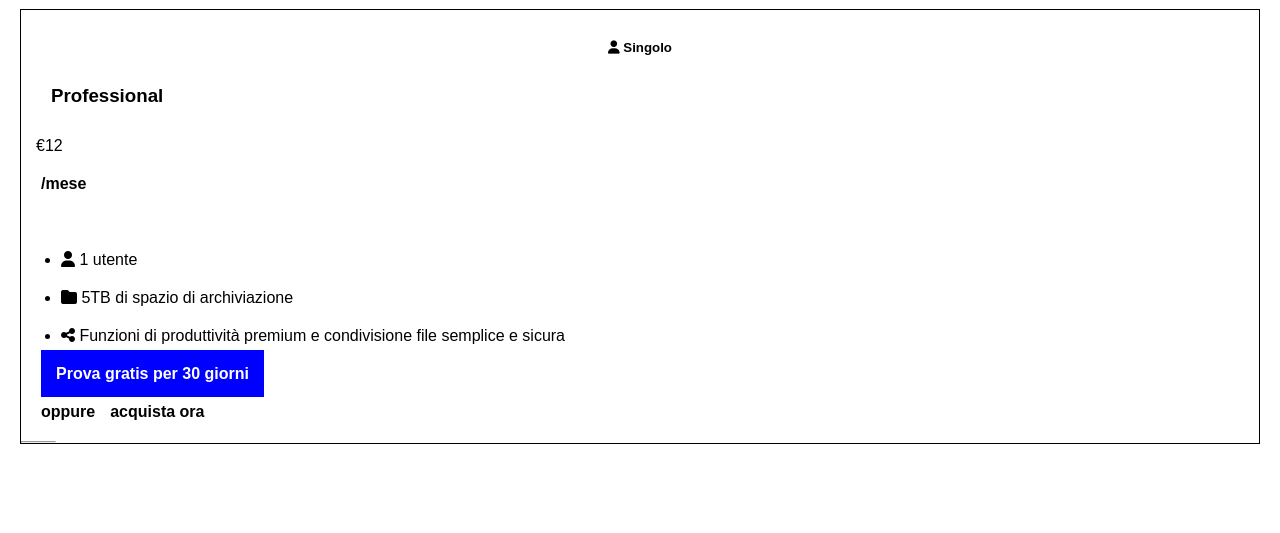
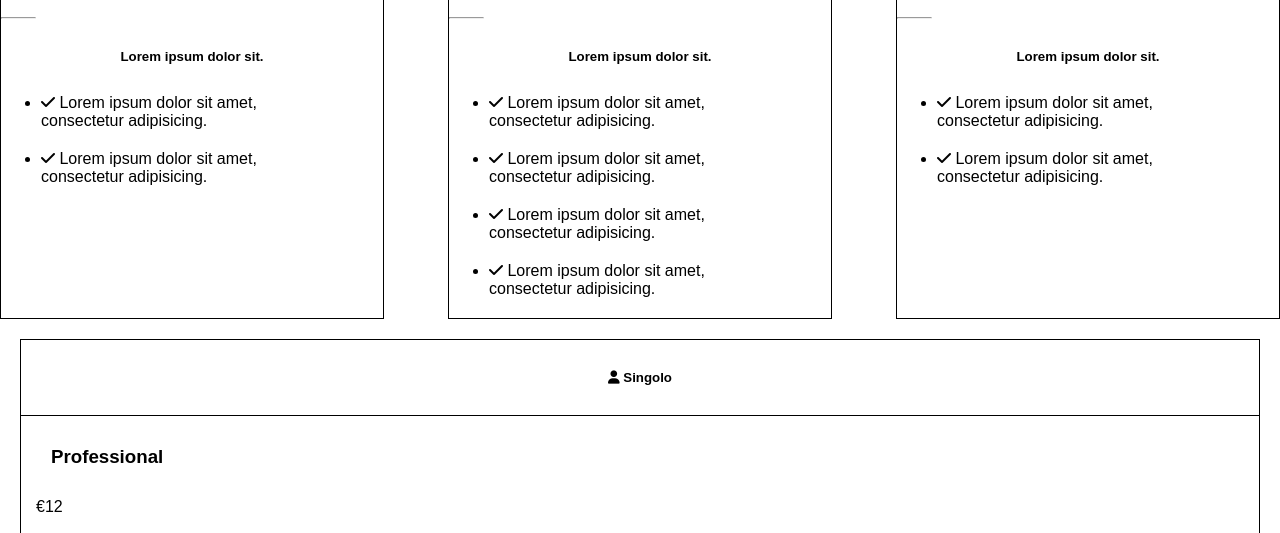
Before and after one commit to VincentDS98/htmlcss-dropbox, a plain HTML site: page index.html in a window 1280 px wide. Shown: the part 1213-1746 px from the top of the page. Drawn offline with Linux system fonts and the light colour scheme.

```diff
--- a/css/style.css
+++ b/css/style.css
@@ -51,6 +51,7 @@ hr {
 }
 ul {
     margin: 20px;
+
 }
 
 span{
@@ -109,6 +110,9 @@ header .part-2 {
 .card {
     width:30%;
 
+}
+#bordo {
+    border-bottom: 1px solid black;
 }
 
 .sezione1 .card-container > * {
@@ -206,6 +210,7 @@ main .part-2 {
 }
 .requests > *:last-of-type {
     border-bottom: 1px solid black;
+    margin-bottom: 30px;
 }
 
 
--- a/index.html
+++ b/index.html
@@ -151,10 +151,13 @@
                 <div class="card-container">
 
                     <div class="card">
+                        <div id="bordo">
                             <h5>
                             <i class="fa-solid fa-user"></i>
                                  Singolo
                         </h5>
+                        </div>
+
 
                         <h3>
                             <strong>
@@ -196,6 +199,23 @@
                             oppure <a href="#">acquista ora</a>
                         </h4>
                         <hr>
+
+                        <h5>
+                            <strong>
+                                Lorem ipsum dolor sit.
+                            </strong>
+                        </h5>
+
+                        <ul>
+                            <li>
+                                <i class="fa-solid fa-check"></i>
+                                Lorem ipsum dolor sit amet, consectetur adipisicing.
+                            </li>
+                            <li>
+                                <i class="fa-solid fa-check"></i>
+                                Lorem ipsum dolor sit amet, consectetur adipisicing.
+                            </li>
+                        </ul>
                     </div>
 
 
@@ -204,10 +224,13 @@
 
 
                     <div class="card">
+                        <div id="bordo">
                             <h5>
                                 <i class="fa-solid fa-user"></i>
                                      Singolo
                             </h5>
+                        </div>
+
 
                         <h3>
                             <strong>
@@ -249,12 +272,40 @@
                              oppure<a href="#">acquista ora</a>
                         </h4>
                         <hr>
+
+                        <h5>
+                            <strong>
+                                Lorem ipsum dolor sit.
+                            </strong>
+                        </h5>
+
+                        <ul>
+                            <li>
+                                <i class="fa-solid fa-check"></i>
+                                Lorem ipsum dolor sit amet, consectetur adipisicing.
+                            </li>
+                            <li>
+                                <i class="fa-solid fa-check"></i>
+                                Lorem ipsum dolor sit amet, consectetur adipisicing.
+                            </li>
+                            <li>
+                                <i class="fa-solid fa-check"></i>
+                                Lorem ipsum dolor sit amet, consectetur adipisicing.
+                            </li>
+                            <li>
+                                <i class="fa-solid fa-check"></i>
+                                Lorem ipsum dolor sit amet, consectetur adipisicing.
+                            </li>
+                        </ul>
                     </div>
                     <div class="card">
+                        <div id="bordo">
                             <h5>
                                 <i class="fa-solid fa-user"></i>
                                      Singolo
                             </h5>
+                        </div>
+
 
                         <h3>
                             <strong>
@@ -296,12 +347,31 @@
                              oppure<a href="#">acquista ora</a>
                         </h4>
                         <hr>
+                        <h5>
+                            <strong>
+                                Lorem ipsum dolor sit.
+                            </strong>
+                        </h5>
+
+                        <ul>
+                            <li>
+                                <i class="fa-solid fa-check"></i>
+                                Lorem ipsum dolor sit amet, consectetur adipisicing.
+                            </li>
+                            <li>
+                                <i class="fa-solid fa-check"></i>
+                                Lorem ipsum dolor sit amet, consectetur adipisicing.
+                            </li>
+                        </ul>
                     </div>
                     <div class="card">
+                        <div id="bordo">
                             <h5>
                                 <i class="fa-solid fa-user"></i>
                                      Singolo
                             </h5>
+                        </div>
+
 
                         <h3>
                             <strong>
```
Lines whose indentation alone changed are shown as unchanged.
